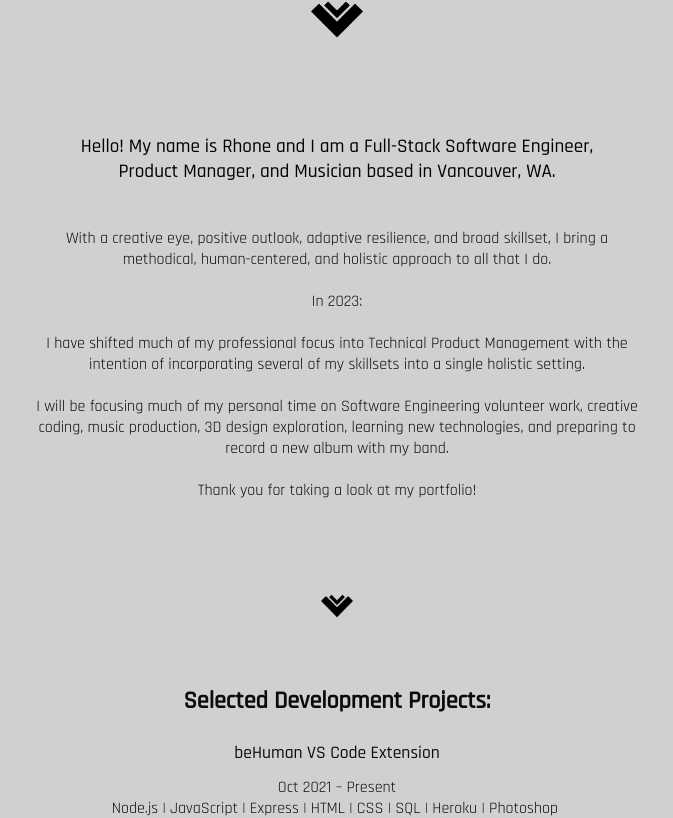
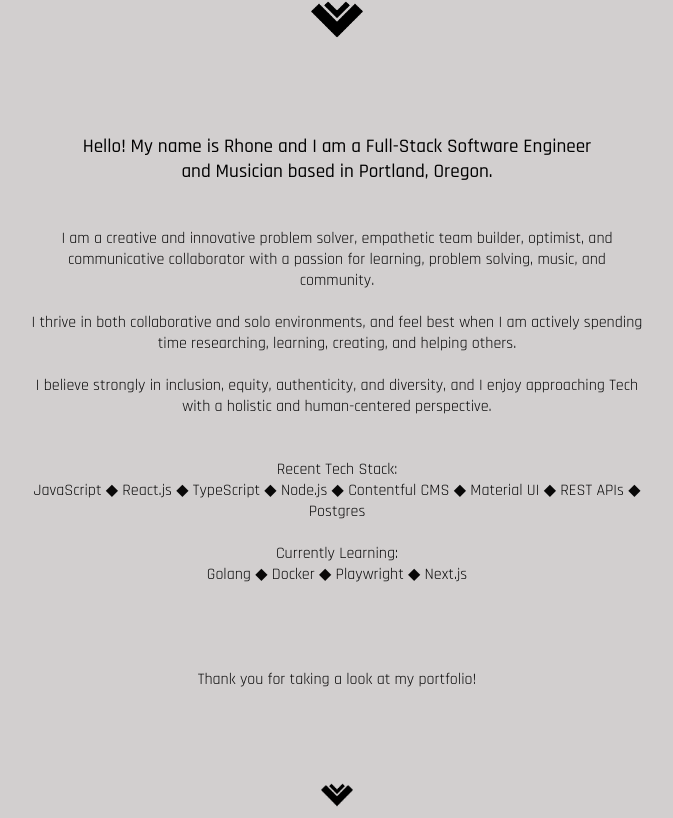
Before and after one commit to RhoneLachner/portfolio, a React (Create React App) app: page / in a window 1280 px wide. Shown: the part 910-1728 px from the top of the page, without its empty margins (303-976 px from the left). Built offline with nearby package versions, Linux system fonts and the light colour scheme; a web font is replaced by a local one.

Commit message:
Updated bio and links

```diff
--- a/src/pages/HomePage/components/BannerLinks/BannerLinks.js
+++ b/src/pages/HomePage/components/BannerLinks/BannerLinks.js
@@ -13,7 +13,7 @@ const BannerLinks = () => {
         <ExternalLink href="https://www.linkedin.com/in/rhonelachner/">
           <span className="bannerLinkItem">LinkedIn</span>
         </ExternalLink>
-        <ExternalLink href="https://www.instagram.com/hopeandfailure/">
+        <ExternalLink href="https://hopeandfailure.com/">
           <span className="bannerLinkItem">Music</span>
         </ExternalLink>
 
--- a/src/pages/HomePage/sections/AboutMeLists/MiscSkills.js
+++ b/src/pages/HomePage/sections/AboutMeLists/MiscSkills.js
@@ -24,7 +24,7 @@ const MiscSkills = () => {
                 Music Composition & Performance <br />
                 Digital Photography <br />
                 Self-Defense <br />
-                Natal Chart Astrology Readings <br />
+                Astrology Readings <br />
               </p>
             </div>
             <img
--- a/src/pages/HomePage/sections/AboutMeLists/StandFor.js
+++ b/src/pages/HomePage/sections/AboutMeLists/StandFor.js
@@ -32,8 +32,8 @@ const StandFor = () => {
                 CAUSES TO DONATE TO LINKED BELOW: <br />
               </p>
               <div className="standForLinkList">
-                <ExternalLink href="https://translifeline.org/">
-                  <p className="causeLink">TransLifeline</p>
+              <ExternalLink href="https://portlandrescuemission.org/">
+                  <p className="causeLink">Portland Rescue Mission</p>
                 </ExternalLink>{" "}
                 <br />
                 <ExternalLink href="https://bluemountainsbiodiversityproject.org/">
@@ -42,14 +42,9 @@ const StandFor = () => {
                   </p>
                 </ExternalLink>{" "}
                 <br />
-                <ExternalLink href="https://portlandrescuemission.org/">
-                  <p className="causeLink">Portland Rescue Mission</p>
+                <ExternalLink href="https://translifeline.org/">
+                  <p className="causeLink">TransLifeline</p>
                 </ExternalLink>{" "}
-                <br />
-                <ExternalLink href="https://www.dontshootpdx.org/">
-                  <p className="causeLink">Don't Shoot PDX</p>
-                </ExternalLink>{" "}
-                <br />
               </div>
             </div>
           </div>
--- a/src/pages/HomePage/sections/Bio/Bio.js
+++ b/src/pages/HomePage/sections/Bio/Bio.js
@@ -1,35 +1,47 @@
 import React from "react";
 import FadeInAnimation from "../../../../utils/animation/motionAnimation";
-import './bio.css';
+import "./bio.css";
 
 const Bio = () => {
   return (
     <>
       <span className="rhoneIs">
-        Hello! My name is Rhone and I am a Full-Stack Software Engineer,
+        Hello! My name is Rhone and I am a Full-Stack Software Engineer
         <br></br>
-        Product Manager, and Musician based in Vancouver, WA.
+        and Musician based in Portland, Oregon.
       </span>
       <div className="bioDiv">
         <FadeInAnimation wrapperElement="p" className="bioText">
           <br />
-          With a creative eye, positive outlook, adaptive resilience, and broad
-          skillset, I bring a methodical, human-centered, and holistic approach
-          to all that I do. <br />
+          I am a creative and innovative problem solver, empathetic team
+          builder, optimist, and communicative collaborator with a passion for
+          learning, problem solving, music, and community. <br />
+          <br></br>
+          I thrive in both collaborative and solo environments, and feel best
+          when I am actively spending time researching, learning, creating, and
+          helping others.
+          <br></br>
+          <br></br>
+          I believe strongly in inclusion, equity, authenticity,
+          and diversity, and I enjoy approaching Tech with a holistic and
+          human-centered perspective. <br />
           <br />
-          In 2023:
-          <br />
-          <br />
-          I have shifted much of my professional focus into Technical Product
-          Management with the intention of incorporating several of my skillsets
-          into a single holistic setting. <br />
-          <br />
-          I will be focusing much of my personal time on Software Engineering
-          volunteer work, creative coding, music production, 3D design
-          exploration, learning new technologies, and preparing to record a new
-          album with my band.
-          <br />
-          <br />
+          <br></br>
+          Recent Tech Stack:
+          <br></br>
+          JavaScript ◆ React.js ◆ TypeScript ◆ Node.js ◆ Contentful CMS ◆
+          Material UI ◆ REST APIs ◆ Postgres
+          <br></br>
+          <br></br>
+          Currently Learning:
+          <br></br>
+          Golang ◆ Docker ◆ Playwright ◆ Next.js
+          <br></br>
+          <br></br>
+          <br></br>
+          <br></br>
+          <br></br>
+
           Thank you for taking a look at my portfolio!
         </FadeInAnimation>
       </div>
```
Also changed, not shown: 1 other file (tests, documents, lock files or other folders).
